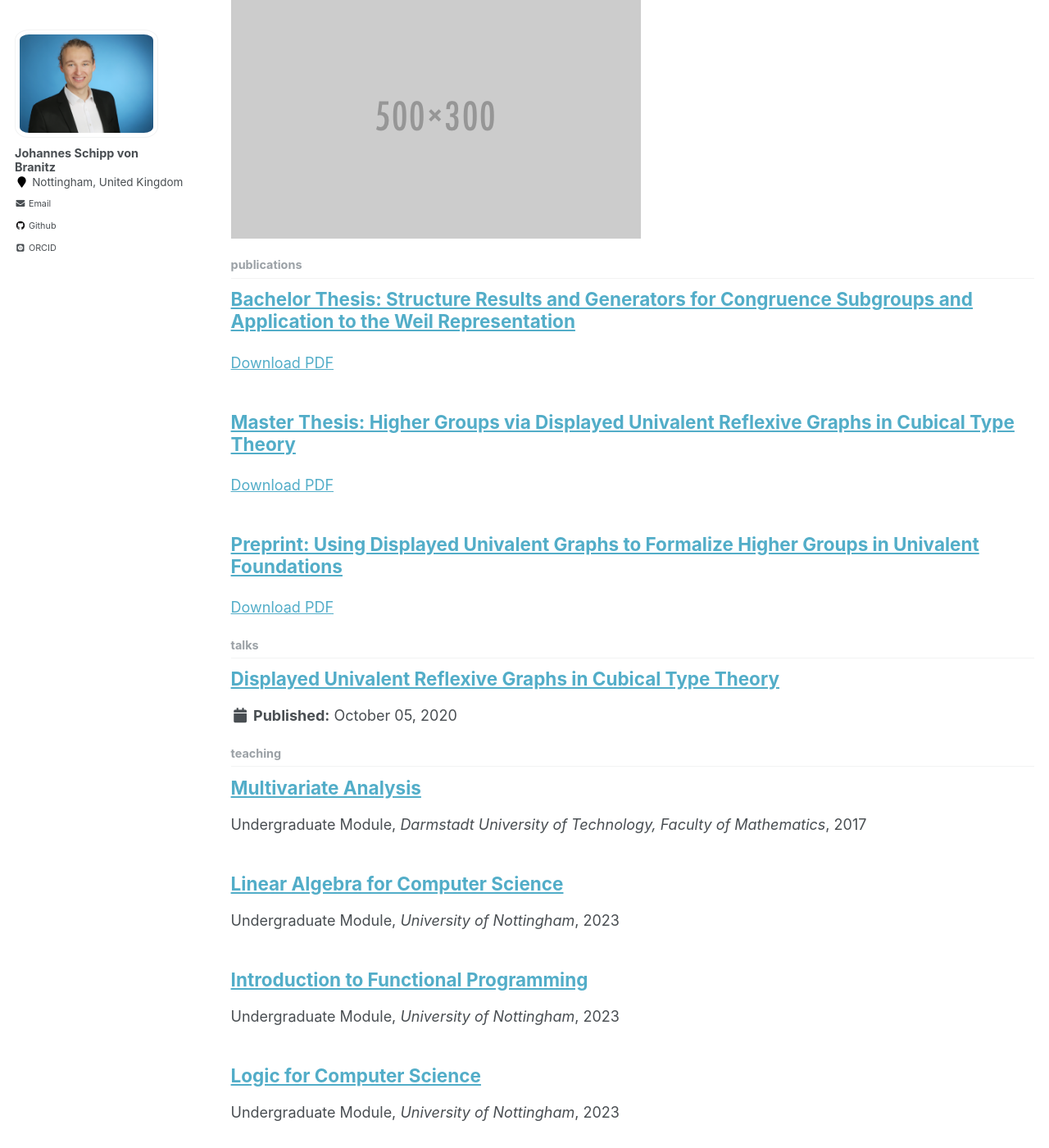
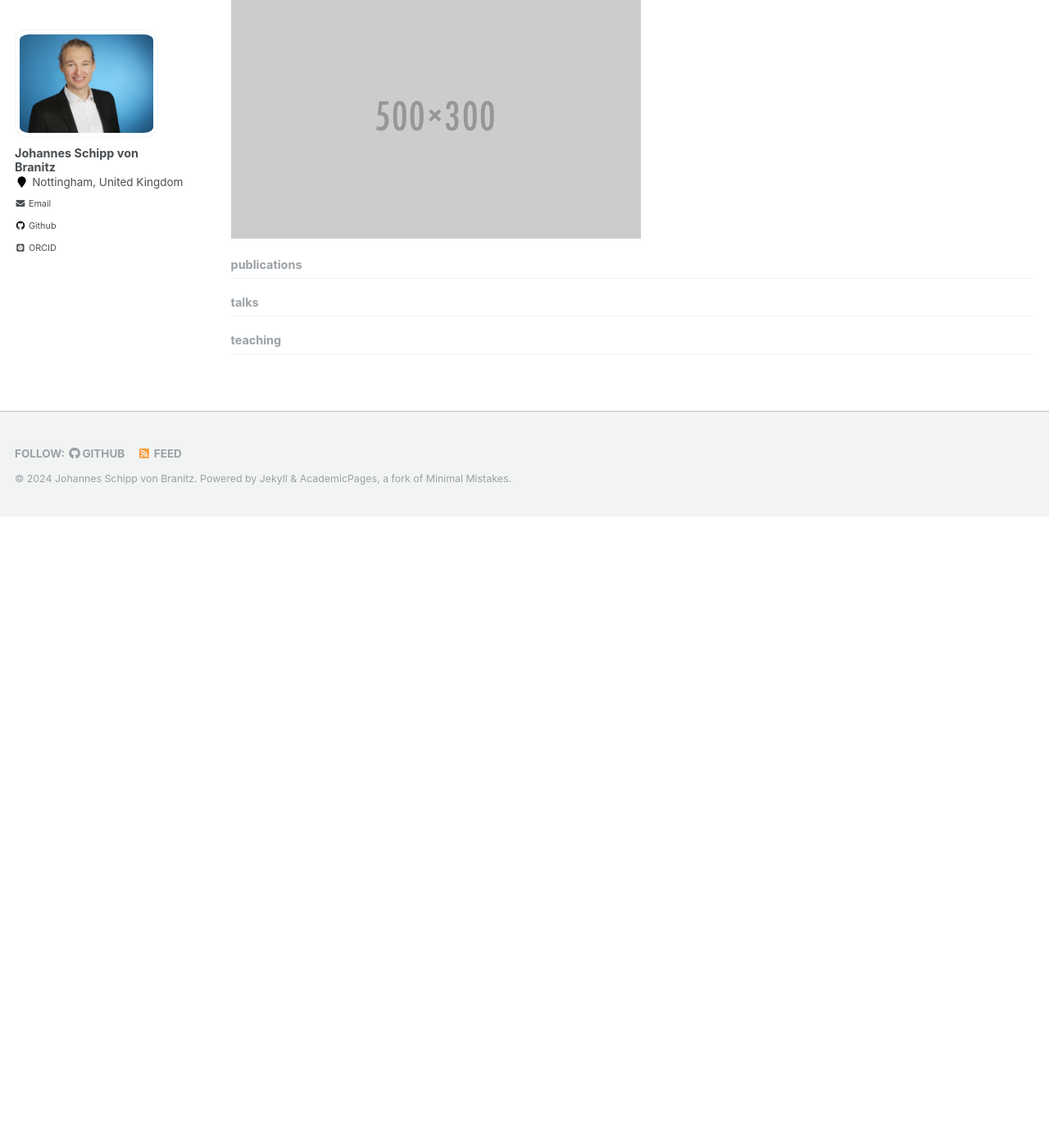
Before and after one commit to Schippmunk/Schippmunk.github.io, a Jekyll site: the page built from _pages/collection-archive.html, in a window 1280 px wide and 1400 px high, scrolled down 802 px. Shown: the whole window at 82% size. Built offline with Jekyll 4.4.1, drawn with Linux system fonts in a browser that asks for light colours; some web fonts are replaced; after the commit the page ends 1432 px from its top, so only the background shows below that; some of the changed text lies outside the part shown.

Commit message:
updated publications

```diff
--- a/_pages/publications.md
+++ b/_pages/publications.md
@@ -1,16 +1,10 @@
 ---
 layout: archive
-title: "Publications"
+title: "Publications, Dissertations, Notes"
 permalink: /publications/
 author_profile: true
 ---
 
-{% if author.googlescholar %}
-  You can also find my articles on <u><a href="{{author.googlescholar}}">my Google Scholar profile</a>.</u>
-{% endif %}
-
-{% include base_path %}
-
-{% for post in site.publications reversed %}
-  {% include archive-single.html %}
-{% endfor %}
+* Preprint: "Using Displayed Univalent Graphs to Formalize Higher Groups in Univalent Foundations" 10/2021 [[pdf](/files/durgs.pdf)]
+* Master Thesis: "Higher Groups via Displayed Univalent Reflexive Graphs in Cubical Type Theory" 10/2020 [[pdf](/files/master.pdf)]
+* Bachelor Thesis: "Structure Results and Generators for Congruence Subgroups and Application to the Weil Representation" 03/2018 [[pdf](/files/bachelor.pdf)]
--- a/_publications/2020-master.md
+++ /dev/null
@@ -1,13 +0,0 @@
----
-title: "Master Thesis: Higher Groups via Displayed Univalent Reflexive Graphs in Cubical Type Theory"
-collection: publications
-permalink: /publication/2018-bachelor
-excerpt:
-date: 2020-10-22
-venue:
-paperurl:
-citation:
-info: ""
----
-
-[Download PDF](/files/master.pdf)
--- a/_publications/2021-durgs.md
+++ /dev/null
@@ -1,13 +0,0 @@
----
-title: "Preprint: Using Displayed Univalent Graphs to Formalize Higher Groups in Univalent Foundations"
-collection: publications
-permalink: /publication/2021-durgs
-excerpt:
-date: 2021-10-13
-venue:
-paperurl:
-citation:
-info: ""
----
-
-[Download PDF](/files/durgs.pdf)
--- a/_talks/2020-durgs-aimxxxiii.md
+++ /dev/null
@@ -1,9 +0,0 @@
----
-title: "Displayed Univalent Reflexive Graphs in Cubical Type Theory"
-collection: talks
-type: "Talk"
-permalink: /talks/2020-durgs-aimxxxiii
-venue: "Agda Implementors' Meeting XXXIII"
-date: 2020-10-05
-location: "Online"
----
--- a/_teaching/2017-multivariate-analysis.md
+++ /dev/null
@@ -1,9 +0,0 @@
----
-title: "Multivariate Analysis"
-collection: teaching
-type: "Undergraduate Module"
-permalink: /teaching/2017-multivariate-analysis
-venue: "Darmstadt University of Technology, Faculty of Mathematics"
-date: 2017-10-01
-location: "Darmstadt, Germany"
----
--- a/_teaching/2023-mcs1.md
+++ /dev/null
@@ -1,9 +0,0 @@
----
-title: "Logic for Computer Science"
-collection: teaching
-type: "Undergraduate Module"
-permalink: /teaching/2023-mcs1
-venue: "University of Nottingham"
-date: 2023-10-01
-location: "Notingham, United Kingdom"
----
--- a/_teaching/2023-mcs2.md
+++ /dev/null
@@ -1,9 +0,0 @@
----
-title: "Linear Algebra for Computer Science"
-collection: teaching
-type: "Undergraduate Module"
-permalink: /teaching/2023-mcs2
-venue: "University of Nottingham"
-date: 2023-02-01
-location: "Notingham, United Kingdom"
----
--- a/_teaching/2023-paradigms.md
+++ /dev/null
@@ -1,9 +0,0 @@
----
-title: "Introduction to Functional Programming"
-collection: teaching
-type: "Undergraduate Module"
-permalink: /teaching/2023-paradigms
-venue: "University of Nottingham"
-date: 2023-02-01
-location: "Notingham, United Kingdom"
----
--- a/_teaching/2024-mcs1.md
+++ /dev/null
@@ -1,9 +0,0 @@
----
-title: "Logic for Computer Science"
-collection: teaching
-type: "Undergraduate Module"
-permalink: /teaching/2024-mcs1
-venue: "University of Nottingham"
-date: 2024-10-01
-location: "Notingham, United Kingdom"
----
--- a/_teaching/2024-mcs2.md
+++ /dev/null
@@ -1,9 +0,0 @@
----
-title: "Linear Algebra for Computer Science"
-collection: teaching
-type: "Undergraduate Module"
-permalink: /teaching/2024-mcs2
-venue: "University of Nottingham"
-date: 2024-02-01
-location: "Notingham, United Kingdom"
----
```
Also changed, not shown: _publications/2018-bachelor.md (deleted, +0 -13 lines).
